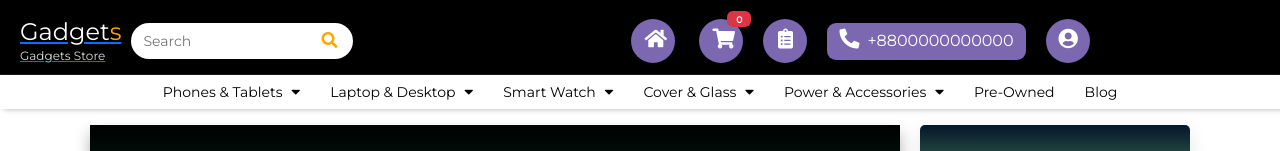
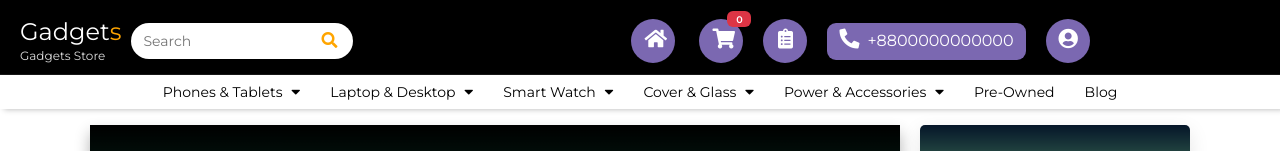
Before and after one commit to Sakib-Hossain23/React-Gadgets-Store, a React (Vite) app: page / in a window 1280 px wide. Shown: the top 151 px of the page. Built offline with nearby package versions, Linux system fonts and the light colour scheme.

Commit message:
Update Navbar.css

```diff
--- a/src/assets/styles/Navbar.css
+++ b/src/assets/styles/Navbar.css
@@ -286,3 +286,7 @@
 .dropdown:hover .sub-dropdown-menu {
   display: block;
 }
+
+.footer-button {
+  text-decoration: none;
+}
```
